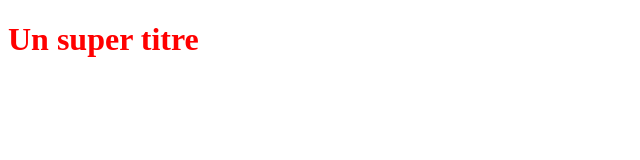
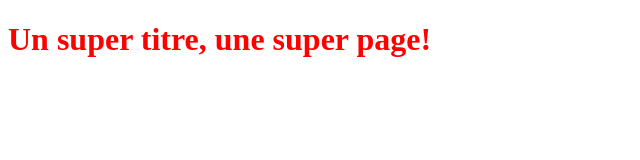
Before and after one commit to tobyzedog/OCgit, a plain HTML site: page index.html in a window 1280 px wide. Shown: the whole page, without its empty margins (0-640 px from the left). Drawn offline with Linux system fonts and the light colour scheme.

Commit message:
Modification titre

```diff
--- a/index.html
+++ b/index.html
@@ -5,6 +5,6 @@
    <link rel="stylesheet" type="text/css" href="styles.css">
 </head>
 <body>
-   <h1>Un super titre</h1>
+   <h1>Un super titre, une super page!</h1>
 </body>
 </html>
```
